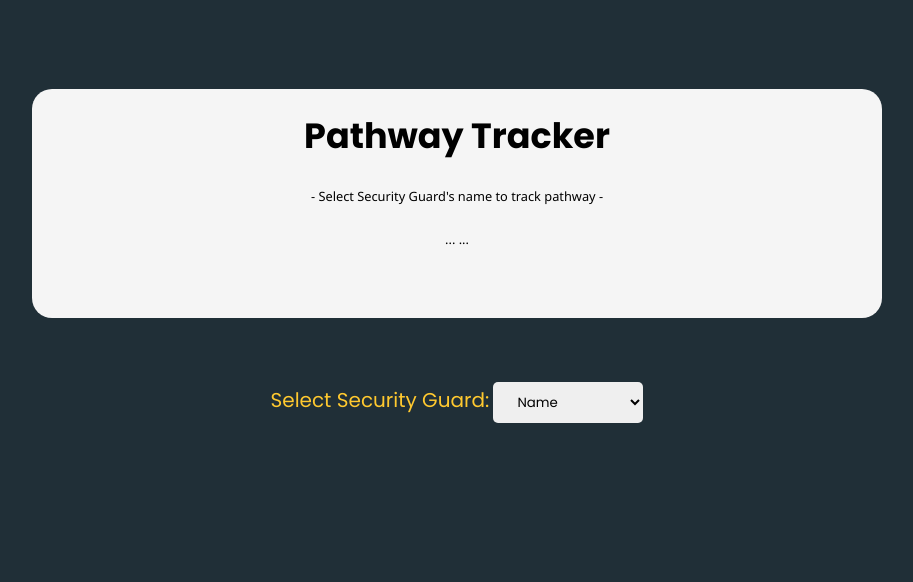
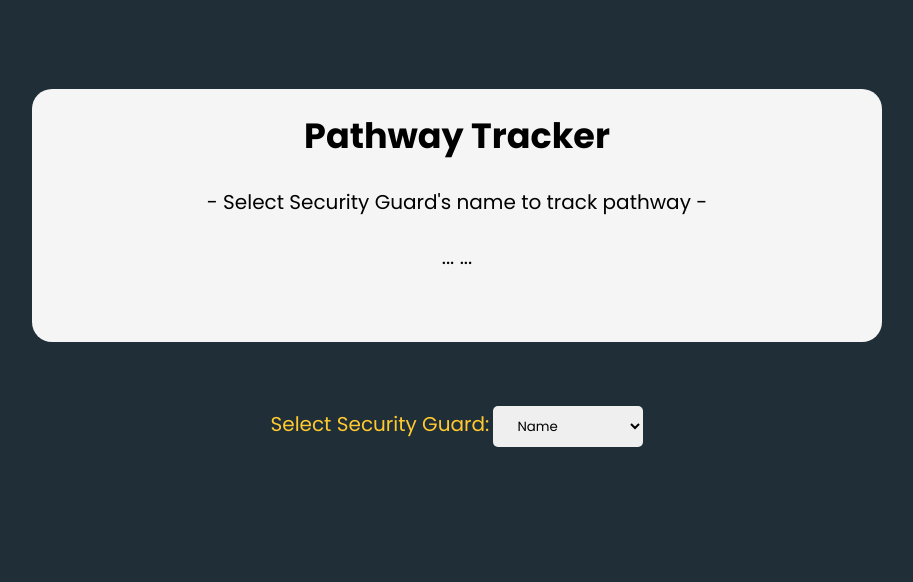
Before and after one commit to Lim-Jiaxian/SEER_GPS_Tracker, a PHP site: page / in a window 1280 px wide. Shown: the part 155-737 px from the top of the page, without its empty margins (183-1096 px from the left). Run offline with PHP 8.4, Linux system fonts and the light colour scheme.

Commit message:
merge update

```diff
--- a/css/styles.css
+++ b/css/styles.css
@@ -67,8 +67,20 @@
     justify-content: center;
 }
 
-.blog-post{
+.home-post{
     margin: auto;
+    width: 850px;
+    flex-basis: 30%;
+    border-radius: 20px;
+    margin-top: 5%;
+    margin-bottom: 5%;
+    padding: 20px 50px;
+    box-sizing: border-box;
+    word-wrap: break-word;
+}
+.seer-map{
+    margin: auto;
+    height: 100%;
     width: 850px;
     flex-basis: 30%;
     border-radius: 20px;
--- a/index.html
+++ b/index.html
@@ -28,7 +28,7 @@
         </nav>
       <br>
 
-    <div class="blog-post" style="background-color:whitesmoke;">
+    <div class="home-post" style="background-color:whitesmoke;">
         <h2>Pathway Tracker</h2><br>
         <!--<img src="" height="250" width="600" class="center">
         <img src="" class="center">-->
```
Also changed, not shown: html/seer.html (+7 -12 lines), 1 other file.
